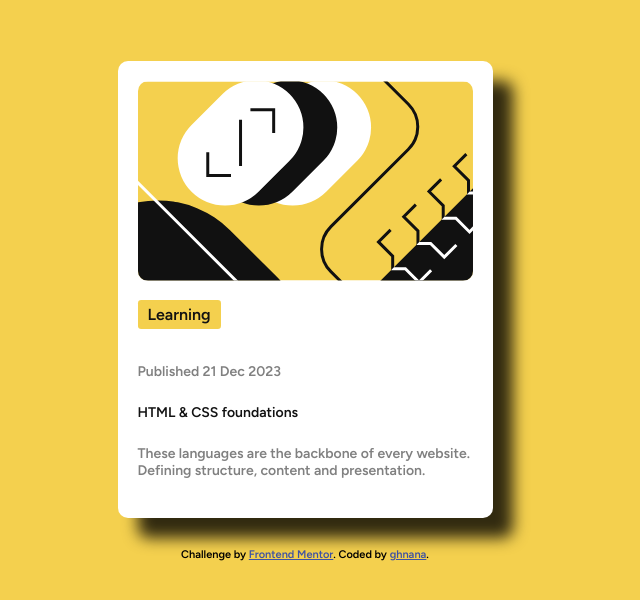
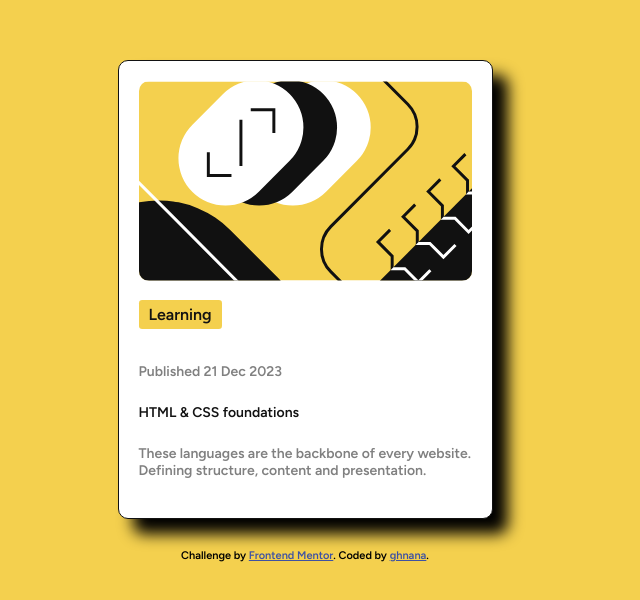
Before and after one commit to ghnana/blog_preview_card_main, a plain HTML site: page index.html in a window 1280 px wide. Shown: the part 116-716 px from the top of the page, without its empty margins (335-975 px from the left). Drawn offline with Linux system fonts and the light colour scheme.

Commit message:
box shadow more solid

```diff
--- a/styles.css
+++ b/styles.css
@@ -30,7 +30,8 @@ body {
     background-color: var(--white);
     padding: 1.25rem;
     border-radius: 0.625rem;
-    box-shadow: 20px 20px 15px rgba(0, 0, 0, 0.8);
+    border: 1px solid var(--black);
+    box-shadow: 15px 15px 15px rgba(0, 0, 0, 1);
     margin-bottom: 1.25rem;
     margin: 15px 15px;
 }
```
